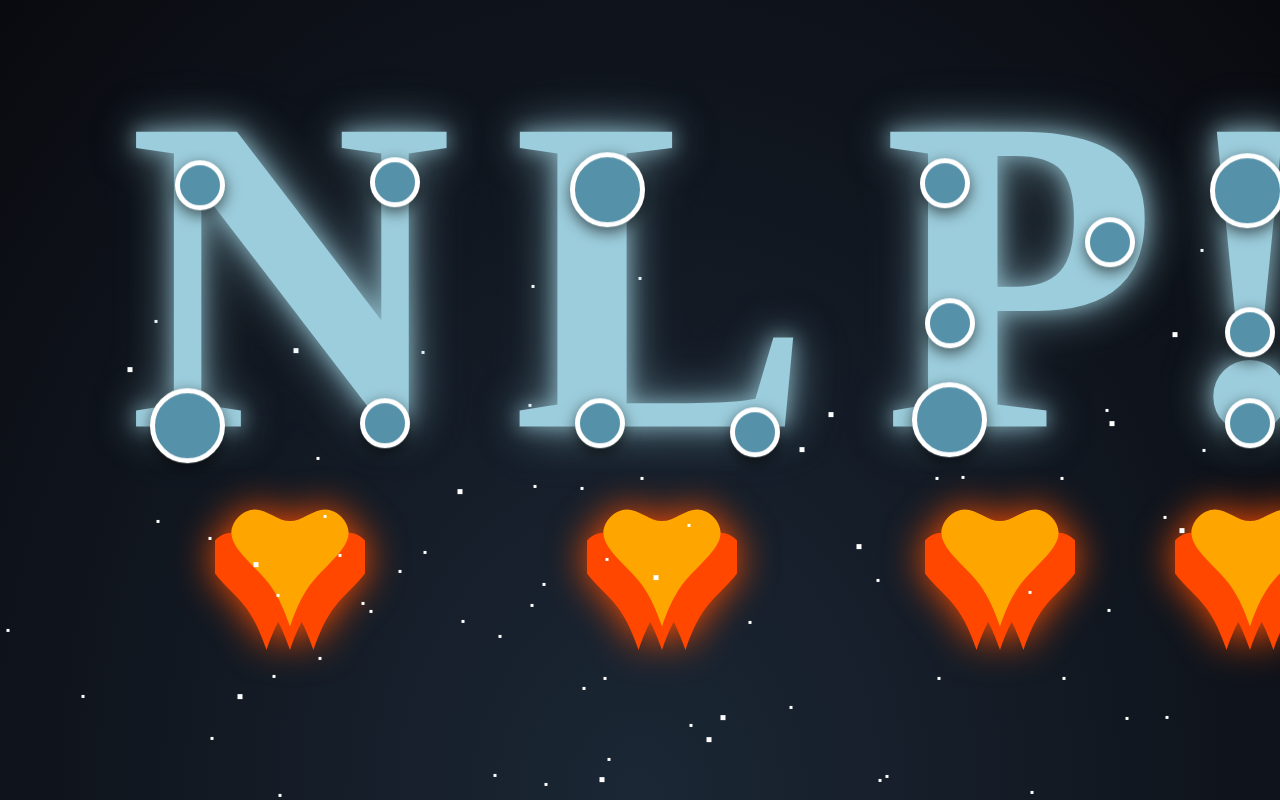
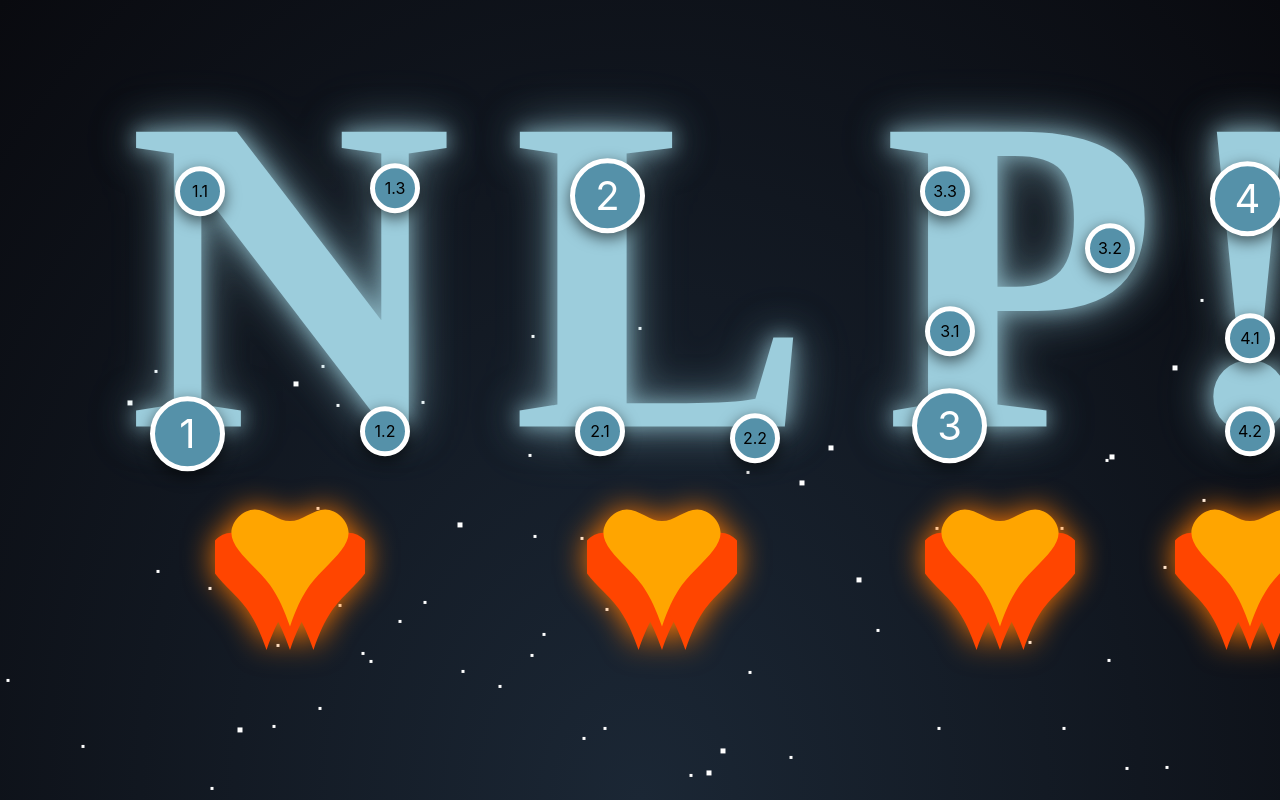
Before and after one commit to ZeendaBean24/NLP-Sentiment_Analysis, a React (Create React App) app in the folder learn-nlp/: page / in a window 1280 px wide. Shown: the top 800 px of the page. Built offline with nearby package versions, Linux system fonts and the light colour scheme; a web font is replaced by a local one.

Commit message:
Z-index higher than stars, make animation mostly in red and less in orange

```diff
--- a/learn-nlp/src/NLPPathway.css
+++ b/learn-nlp/src/NLPPathway.css
@@ -752,11 +752,12 @@
   height: 150px;
   fill: var(--flame-primary);
   transform: translate(-50%, -50%);
-  animation: flicker 0.5s infinite alternate, glow 1.5s infinite;
+  animation: flicker 1.5s infinite alternate, glow 1.5s infinite;
+  z-index: 2; /* Ensure the flames are above the stars */
 }
 
 @keyframes flicker {
-  0% {
+  0%, 70% {
     fill: var(--flame-primary);
   }
   100% {
--- a/learn-nlp/src/NLPPathway.jsx
+++ b/learn-nlp/src/NLPPathway.jsx
@@ -14,29 +14,29 @@ function NLPPathway() {
       </div>
       <div className="nlp-container">
         {/* N Nodes */}
-        <div className="node main-node n1"></div>
-        <div className="node minor-node n2"></div>
-        <div className="node minor-node n3"></div>
-        <div className="node minor-node n4"></div>
+        <div className="node main-node n1">1</div>
+        <div className="node minor-node n2">1.1</div>
+        <div className="node minor-node n3">1.2</div>
+        <div className="node minor-node n4">1.3</div>
         <div className="letter n">N</div>
 
         {/* L Nodes */}
-        <div className="node main-node l1"></div>
-        <div className="node minor-node l2"></div>
-        <div className="node minor-node l3"></div>
+        <div className="node main-node l1">2</div>
+        <div className="node minor-node l2">2.1</div>
+        <div className="node minor-node l3">2.2</div>
         <div className="letter l">L</div>
 
         {/* P Nodes */}
-        <div className="node main-node p1"></div>
-        <div className="node minor-node p2"></div>
-        <div className="node minor-node p3"></div>
-        <div className="node minor-node p4"></div>
+        <div className="node main-node p1">3</div>
+        <div className="node minor-node p2">3.1</div>
+        <div className="node minor-node p3">3.2</div>
+        <div className="node minor-node p4">3.3</div>
         <div className="letter p">P</div>
 
         {/* ! Nodes */}
-        <div className="node main-node exclamation1"></div>
-        <div className="node minor-node exclamation2"></div>
-        <div className="node end-node exclamation3"></div>
+        <div className="node main-node exclamation1">4</div>
+        <div className="node minor-node exclamation2">4.1</div>
+        <div className="node end-node exclamation3">4.2</div>
         <div className="letter ex">!</div>
 
         <svg class="fuel n" viewBox="0 0 64 64">
```
